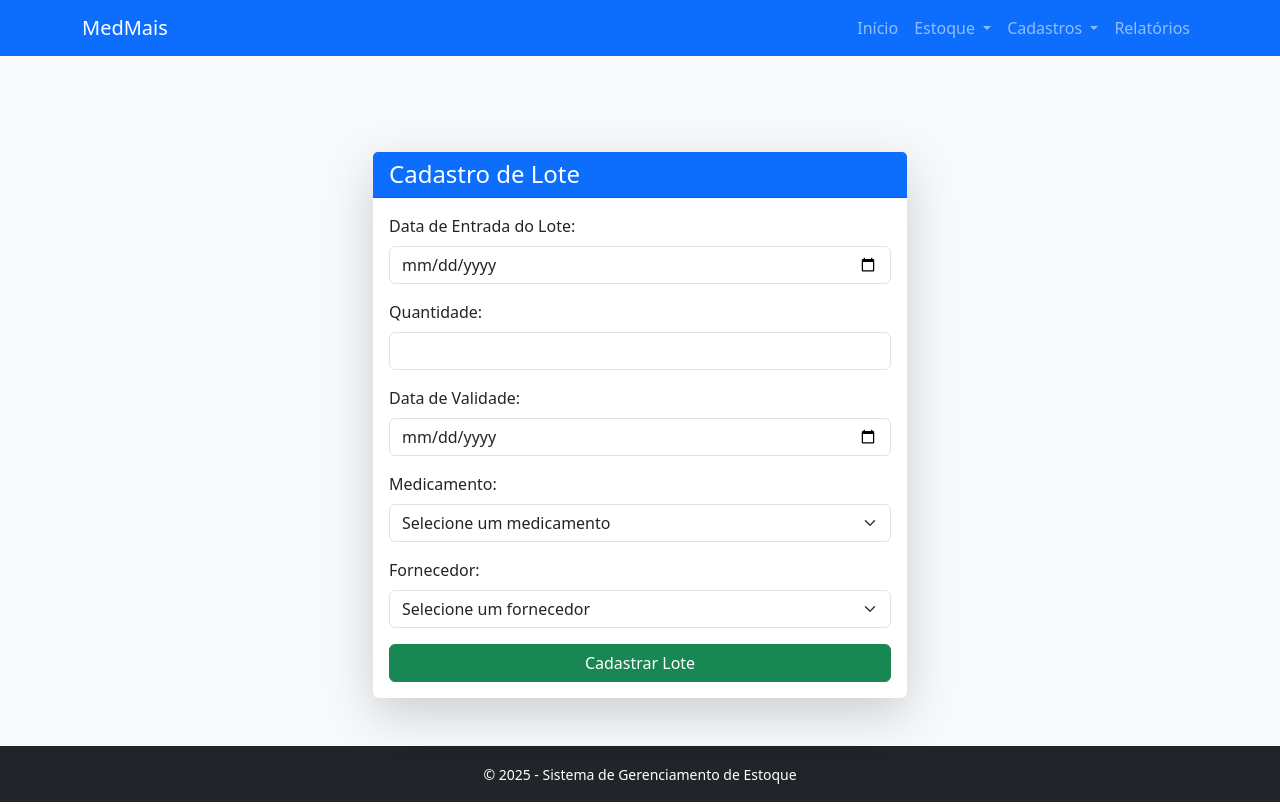
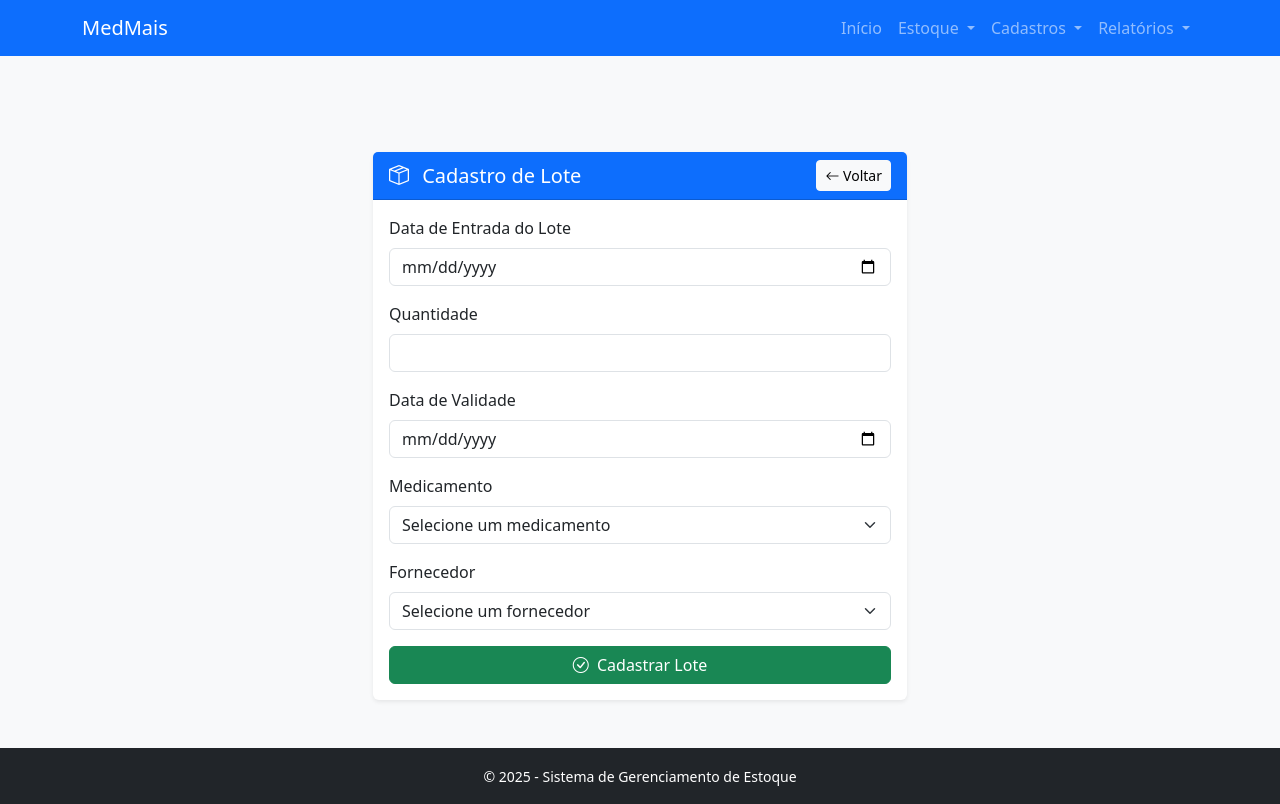
Before and after one commit to rafgam10/MedMais---Gerencimento-de-Estoque-para-Remedio-, a Flask app: page /cadastroLote in a window 1280 px wide. Run offline with Flask 3, Linux system fonts and the light colour scheme.

Commit message:
Novo Front-end.

```diff
--- a/templates/base.html
+++ b/templates/base.html
@@ -48,9 +48,17 @@
                         </ul>
                     </li>
 
-                    <li class="nav-item">
-                        <a class="nav-link" href="/relatorios">Relatórios</a>
+                    <li class="nav-item dropdown">
+                        <a class="nav-link dropdown-toggle" href="#" role="button" data-bs-toggle="dropdown" aria-expanded="false">
+                            Relatórios
+                        </a>
+                        <ul class="dropdown-menu">
+                            <li><a class="dropdown-item" href="/relatorios">Geral</a></li>
+                            <li><a class="dropdown-item" href="/relatorioValidade">Validade</a></li>
+                        </ul>
                     </li>
+
+
                 </ul>
             </div>
         </div>
--- a/templates/cadastroLote.html
+++ b/templates/cadastroLote.html
@@ -6,29 +6,34 @@
 <div class="container mt-5">
     <div class="row justify-content-center">
         <div class="col-md-8 col-lg-6">
-            <div class="card shadow-lg border-0">
-                <div class="card-header bg-primary text-white">
-                    <h4 class="mb-0">Cadastro de Lote</h4>
+            <div class="card shadow-sm border-0">
+                <div class="card-header bg-primary text-white d-flex justify-content-between align-items-center">
+                    <h5 class="mb-0">
+                        <i class="bi bi-box-seam me-2"></i> Cadastro de Lote
+                    </h5>
+                    <a href="/lote" class="btn btn-light btn-sm">
+                        <i class="bi bi-arrow-left"></i> Voltar
+                    </a>
                 </div>
                 <div class="card-body">
                     <form method="POST" action="/cadastrarLote">
                         <div class="mb-3">
-                            <label for="data_entrada" class="form-label">Data de Entrada do Lote:</label>
+                            <label for="data_entrada" class="form-label">Data de Entrada do Lote</label>
                             <input type="date" class="form-control" id="data_entrada" name="data_entrada_lote" required>
                         </div>
 
                         <div class="mb-3">
-                            <label for="quantidade" class="form-label">Quantidade:</label>
-                            <input type="number" class="form-control" id="quantidade" name="quantidade" required>
+                            <label for="quantidade" class="form-label">Quantidade</label>
+                            <input type="number" class="form-control" id="quantidade" name="quantidade" min="1" required>
                         </div>
 
                         <div class="mb-3">
-                            <label for="data_validade" class="form-label">Data de Validade:</label>
+                            <label for="data_validade" class="form-label">Data de Validade</label>
                             <input type="date" class="form-control" id="data_validade" name="data_validade" required>
                         </div>
 
                         <div class="mb-3">
-                            <label for="medicamento" class="form-label">Medicamento:</label>
+                            <label for="medicamento" class="form-label">Medicamento</label>
                             <select class="form-select" id="medicamento" name="medicamento_id_pk" required>
                                 <option value="" disabled selected>Selecione um medicamento</option>
                                 {% for medicamento in medicamentos %}
@@ -38,7 +43,7 @@
                         </div>
 
                         <div class="mb-3">
-                            <label for="fornecedor" class="form-label">Fornecedor:</label>
+                            <label for="fornecedor" class="form-label">Fornecedor</label>
                             <select class="form-select" id="fornecedor" name="id_fornecedor_pk" required>
                                 <option value="" disabled selected>Selecione um fornecedor</option>
                                 {% for fornecedor in fornecedores %}
@@ -48,7 +53,9 @@
                         </div>
 
                         <div class="d-grid">
-                            <button type="submit" class="btn btn-success">Cadastrar Lote</button>
+                            <button type="submit" class="btn btn-success">
+                                <i class="bi bi-check-circle me-1"></i> Cadastrar Lote
+                            </button>
                         </div>
                     </form>
                 </div>
```
Also changed, not shown: templates/cadastroFornecedor.html (+15 -8 lines), templates/cadastroMedicamento.html (+17 -10 lines), templates/relatorio.html (+26 -14 lines), templates/relatorioValidade.html (added, +57 -0 lines).
